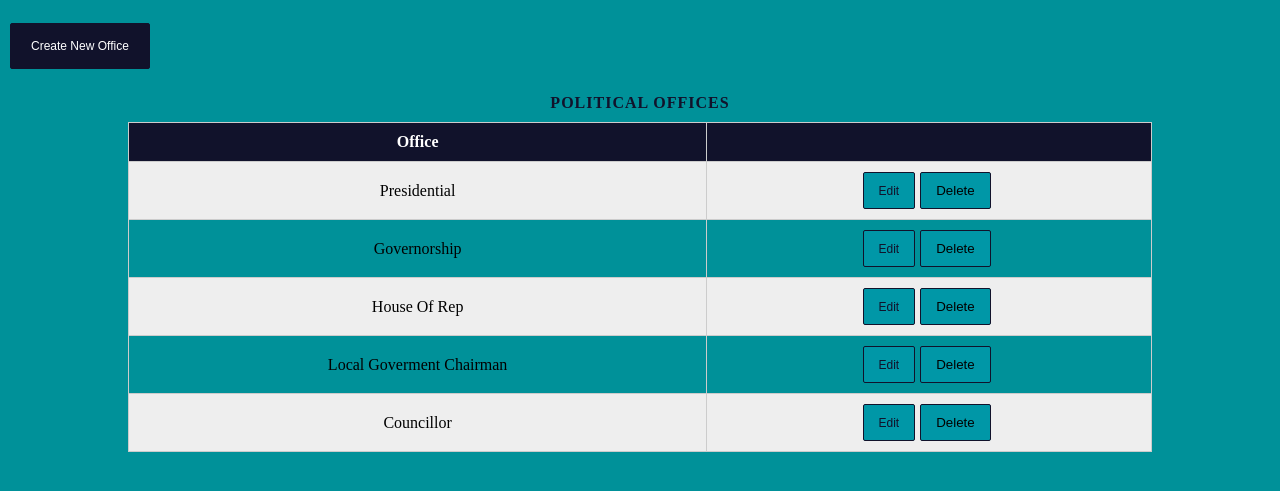
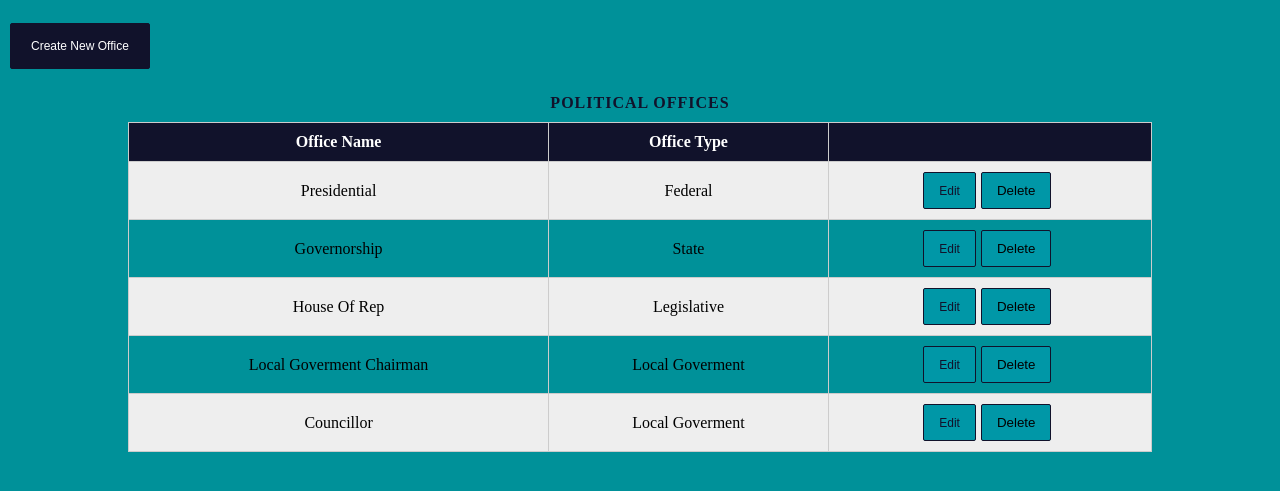
Before and after one commit to adewale2018/Politico, a plain HTML site: page src/UI/office.html in a window 1280 px wide. Shown: the part 73-564 px from the top of the page. Drawn offline with Linux system fonts and the light colour scheme.

Commit message:
ft #163500891 Add office type (#25)

```diff
--- a/src/UI/office.html
+++ b/src/UI/office.html
@@ -36,7 +36,15 @@
 	            EDIT POLITICAL OFICE
 	          </span>
 	          <form action="#">
-	              <input type="text" placeholder="Name of the Political Office" required>
+                  <input type="text" placeholder="Name of the Political Office" required>
+                  <label for="officeType">Office Type</label>
+                   <select name="officeType" id="officeType" required>
+                       <option value="">Select</option>
+                       <option value="Federal">Federal</option>
+                       <option value="legislative">Legislative</option>
+                       <option value="state">State</option>
+                       <option value="localgovt">Local Goverment</option>
+                   </select>
 	            <input type="submit" class="btnRegister" value="Submit">
 	          </form>
 	  		</div>
@@ -52,7 +60,15 @@
 		            CREATE POLITICAL OFICE
 		          </span>
 		          <form action="#">
-		              <input type="text" placeholder="Name of the Political Office" id="createParty" required>
+                    <input type="text" placeholder="Name of the Political Office" id="createParty" required>
+                    <label for="officeType">Office Type</label>
+                   <select name="officeType" id="officeType" required>
+                       <option value="">Select</option>
+                       <option value="Federal">Federal</option>
+                       <option value="legislative">Legislative</option>
+                       <option value="state">State</option>
+                       <option value="localgovt">Local Goverment</option>
+                   </select>
 		            <input type="submit" class="btnRegister" value="Submit">
 		          </form>
 		  </div>
@@ -64,30 +80,36 @@
         <table>
             <thead>
                 <tr>
-                    <th>Office</th>
+                    <th>Office Name</th>
+                    <th>Office Type</th>
                     <th></th>
                 </tr>
             </thead>
             <tbody>
                 <tr>
                     <td>Presidential</td>
+                    <td>Federal</td>
 
                     <td><button class="spacer"><a href="#modalThree">Edit</a></button><button>Delete</button></td>
                 </tr>
                 <tr>
                     <td>Governorship</td>
+                    <td>State</td>
                     <td><button class="spacer"><a href="#modalThree">Edit</a></button><button>Delete</button></td>
                 </tr>
                 <tr>
                     <td>House Of Rep</td>
+                    <td>Legislative</td>
                     <td><button class="spacer"><a href="#modalThree">Edit</a></button><button>Delete</button></td>
                 </tr>
                 <tr>
                     <td>Local Goverment Chairman</td>
+                    <td>Local Goverment</td>
                     <td><button class="spacer"><a href="#modalThree">Edit</a></button><button>Delete</button></td>
                 </tr>
                 <tr>
                     <td>Councillor</td>
+                    <td>Local Goverment</td>
                     <td><button class="spacer"><a href="#modalThree">Edit</a></button><button>Delete</button></td>
                 </tr>
             </tbody>
```
Also changed, not shown: src/UI/party.html (+2 -1 lines).
